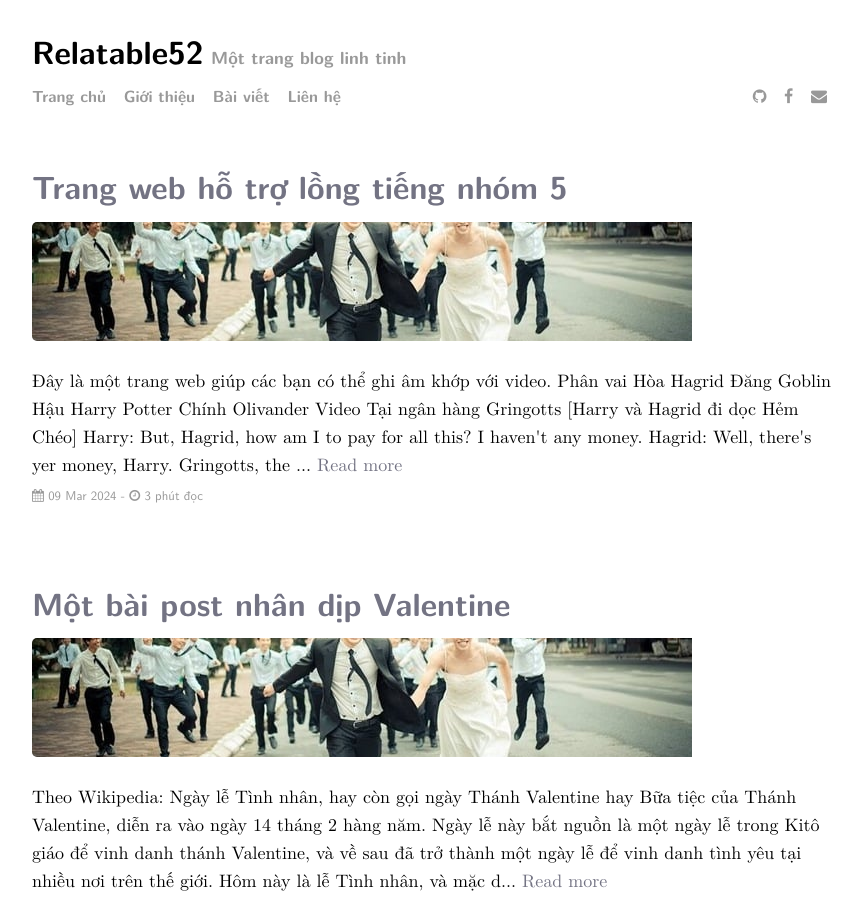
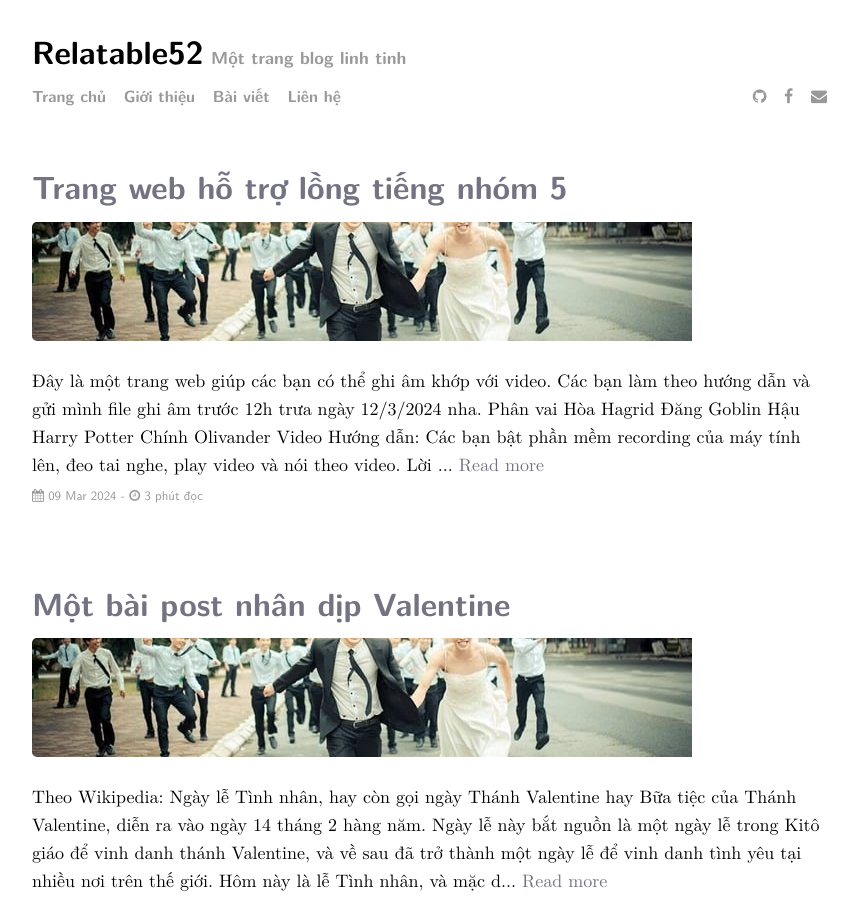
Before and after one commit to relatable52/relatable52.github.io, a Jekyll site: the page built from index.html, in a window 1280 px wide and 900 px high. Shown: the whole window, without its empty margins (208-1069 px from the left). Built offline with Jekyll 4.4.1, drawn with Linux system fonts in a browser that asks for light colours; some web fonts are replaced; the list of posts is cut into pages by our own code.

Commit message:
Update 2024-03-09-longtiengnhom5.md

```diff
--- a/_posts/2024-03-09-longtiengnhom5.md
+++ b/_posts/2024-03-09-longtiengnhom5.md
@@ -8,11 +8,10 @@ image: assets\img\hustkkk.jpg
 ---
 Đây là một trang web giúp các bạn có thể ghi âm khớp với video.
 
+Các bạn làm theo hướng dẫn và gửi mình file ghi âm trước 12h trưa ngày 12/3/2024 nha.
+
 ## Phân vai
 <style>
-    td{
-        border: solid;
-    }
     .row {
         display: flex;
         width: 95vw;
@@ -47,6 +46,7 @@ image: assets\img\hustkkk.jpg
 </table>
 
 ## Video
+>Hướng dẫn: Các bạn bật phần mềm recording của máy tính lên, đeo tai nghe, play video và nói theo video. Lời thoại đã có ở bên cạnh nếu bạn cần. Sau khi record xong thì gửi mình file qua mess nha.
 <div class="row">
 <div class="col">
 <center><iframe width="560" height="315" src="https://www.youtube.com/embed/nnD8FKXzIGs?si=xU-nhvEGw6fSbGND&amp;start=418" title="YouTube video player" frameborder="0" allow="accelerometer; autoplay; clipboard-write; encrypted-media; gyroscope; picture-in-picture; web-share" allowfullscreen></iframe></center>
@@ -111,3 +111,5 @@ Curious. Very curious.</p>
 </p>
 </div>
 </div>
+
+Ai có câu hỏi gì hoặc muốn giao lưu thì cmt ở dưới nha :))
```
